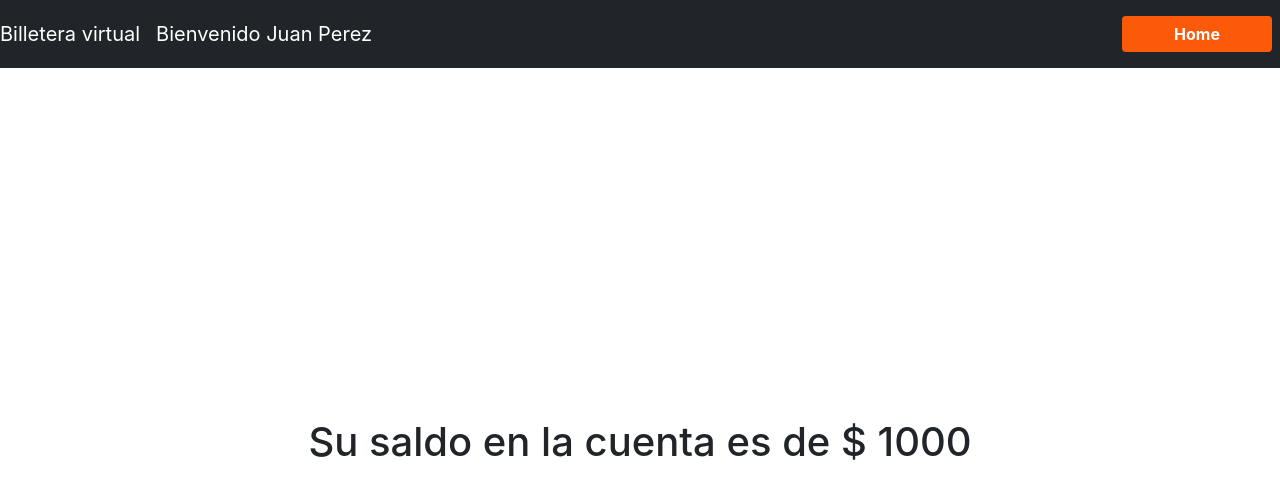
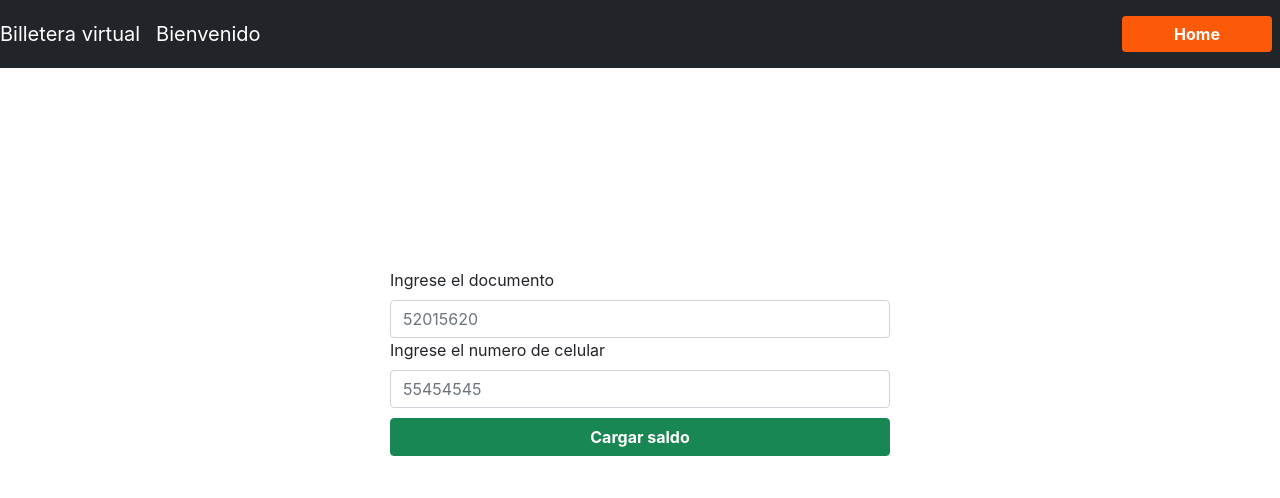
Before and after one commit to mgsanchezdev/billetera-virtual, a React (Create React App) app: page /saldo in a window 1280 px wide. Shown: the top 498 px of the page. Built offline with nearby package versions, Linux system fonts and the light colour scheme.

Commit message:
Funcionalidad de consultar saldo vinculacion entre front y back

```diff
--- a/src/Component/Layout/Header.js
+++ b/src/Component/Layout/Header.js
@@ -6,7 +6,7 @@ export const Header = () => {
   return (
     <Navbar collapseOnSelect expand="lg" bg="dark" variant="dark">
       <Navbar.Brand href="#">Billetera virtual</Navbar.Brand>
-      <Navbar.Brand href="#">Bienvenido Juan Perez</Navbar.Brand>
+      <Navbar.Brand href="#">Bienvenido</Navbar.Brand>
       <Navbar.Toggle aria-controls="responsive-navbar-nav" />
       <Navbar.Collapse id="responsive-navbar-nav">
         <Nav className="mr-auto">
--- a/src/Component/Layout/HeaderComponent.js
+++ b/src/Component/Layout/HeaderComponent.js
@@ -6,7 +6,7 @@ export const HeaderComponent = () => {
   return (
     <Navbar collapseOnSelect expand="lg" bg="dark" variant="dark">
       <Navbar.Brand href="#home">Billetera virtual</Navbar.Brand>
-      <Navbar.Brand href="#">Bienvenido Juan Perez</Navbar.Brand>
+      <Navbar.Brand href="#">Bienvenido </Navbar.Brand>
       <Navbar.Toggle aria-controls="responsive-navbar-nav" />
       <Navbar.Collapse id="responsive-navbar-nav">
         <Col className="menu_login">
--- a/src/Pages/Dinero.js
+++ b/src/Pages/Dinero.js
@@ -1,4 +1,3 @@
-import { useState } from 'react';
 import { Form, Button, Container } from 'react-bootstrap';
 import { HeaderComponent } from '../Component/Layout/HeaderComponent';
 import axios from 'axios';
@@ -6,10 +5,12 @@ import Swal from 'sweetalert2';
 import '../Pages/Login/login.css';
 
 export const Dinero = () => {
-  let extraida = '';
-
   const handlerCargaSaldo = async (e) => {
     e.preventDefault();
+    let mensaje = '';
+    let dataString = '';
+    let indiceInicio = 0;
+    let indiceFin = 0;
     const [documento, celular, saldo] = e.target;
 
     let xmls = `<soapenv:Envelope xmlns:soapenv="http://schemas.xmlsoap.org/soap/envelope/" xmlns:ser="http://service.soap.com/">
@@ -34,11 +35,11 @@ export const Dinero = () => {
         }
       )
       .then((res) => {
-        let dataString = JSON.stringify(res.data);
-        let indice = dataString.indexOf('<return>');
-        let indicefin = dataString.indexOf('</return>');
-        extraida = dataString.substring(indice + 8, indicefin);
-        Swal.fire('', `${extraida}`, 'success');
+        dataString = JSON.stringify(res.data);
+        indiceInicio = dataString.indexOf('<return>');
+        indiceFin = dataString.indexOf('</return>');
+        mensaje = dataString.substring(indiceInicio + 8, indiceFin);
+        Swal.fire('', `${mensaje}`, 'success');
       })
       .catch((err) => {
         console.log(err);
@@ -60,7 +61,7 @@ export const Dinero = () => {
           </Form.Group>
           <Form.Group controlId="formBasicEmail" className=" input-width">
             <Form.Label>Ingrese el numero de celular </Form.Label>
-            <Form.Control type="text" placeholder="1200" />
+            <Form.Control type="text" placeholder="55454545" />
           </Form.Group>
           <Form.Group controlId="formBasicEmail" className=" input-width">
             <Form.Label>
--- a/src/Pages/Register.js
+++ b/src/Pages/Register.js
@@ -50,7 +50,7 @@ const Register = () => {
         let dataString = JSON.stringify(res.data);
         let indice = dataString.indexOf('<return>');
         let indicefin = dataString.indexOf('</return>');
-        let extraida = dataString.substring(indice + 8, indicefin);
+        let mensaje = dataString.substring(indice + 8, indicefin);
       })
       .catch((err) => {
         console.log(err);
--- a/src/Pages/Saldo.js
+++ b/src/Pages/Saldo.js
@@ -1,12 +1,72 @@
 import React from 'react';
+import { Form, Button, Container } from 'react-bootstrap';
+import axios from 'axios';
+import Swal from 'sweetalert2';
 import { HeaderComponent } from '../Component/Layout/HeaderComponent';
 import './pages.css';
 
 export const Saldo = () => {
+  const handlerConsultarSAldoSaldo = async (e) => {
+    e.preventDefault();
+    let mensaje = '';
+    let dataString = '';
+    let indiceInicio = 0;
+    let indiceFin = 0;
+    const [documento, celular] = e.target;
+
+    let xmls = `<soapenv:Envelope xmlns:soapenv="http://schemas.xmlsoap.org/soap/envelope/" xmlns:ser="http://service.soap.com/">
+    <soapenv:Header/>
+    <soapenv:Body>
+       <ser:consultarSaldo>
+          <!--Optional:-->
+          <celular>${celular.value}</celular>
+          <!--Optional:-->
+          <documento>${documento.value}</documento>
+       </ser:consultarSaldo>
+    </soapenv:Body>
+ </soapenv:Envelope>`;
+
+    axios
+      .post(
+        'http://localhost:8080/BilleteraVirtual/ClienteService?wsdl',
+        xmls,
+        {
+          headers: { 'Content-Type': 'text/xml' },
+        }
+      )
+      .then((res) => {
+        dataString = JSON.stringify(res.data);
+        indiceInicio = dataString.indexOf('<return>');
+        indiceFin = dataString.indexOf('</return>');
+        mensaje = dataString.substring(indiceInicio + 8, indiceFin);
+        Swal.fire('', `${mensaje}`, 'success');
+      })
+      .catch((err) => {
+        console.log(err);
+      });
+  };
+
   return (
     <>
       <HeaderComponent />
-      <h1 className="header_saldo">Su saldo en la cuenta es de $ 1000 </h1>
+      <Container className="form-login">
+        <Form onSubmit={handlerConsultarSAldoSaldo}>
+          <Form.Group
+            controlId="formBasicEmail"
+            className=" dinero-margin-top input-width"
+          >
+            <Form.Label>Ingrese el documento </Form.Label>
+            <Form.Control type="text" placeholder="52015620" />
+          </Form.Group>
+          <Form.Group controlId="formBasicEmail" className=" input-width">
+            <Form.Label>Ingrese el numero de celular </Form.Label>
+            <Form.Control type="text" placeholder="55454545" />
+          </Form.Group>
+          <Button className="bt-login" variant="success" type="submit">
+            Cargar saldo
+          </Button>
+        </Form>
+      </Container>
     </>
   );
 };
```
